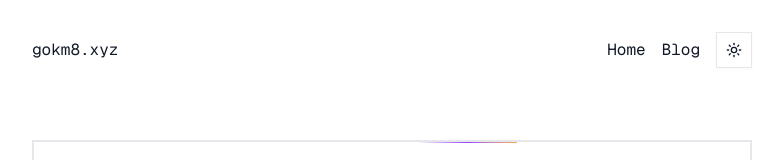
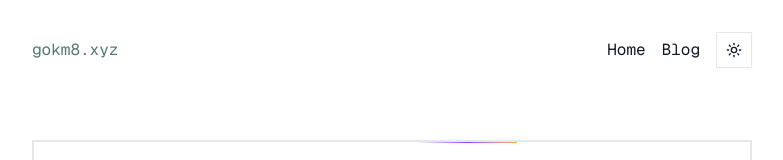
Before and after one commit to gokm8/portfolio-v2, a Next.js app: page / in a window 1280 px wide. Shown: the top 160 px of the page, without its empty margins (248-1031 px from the left). Built offline with nearby package versions, Linux system fonts and the light colour scheme.

Commit message:
update logo to link

```diff
--- a/components/new-home-page/wrapper/Navbar.tsx
+++ b/components/new-home-page/wrapper/Navbar.tsx
@@ -7,7 +7,9 @@ export function Navigation() {
     <Nav>
       <Container>
         <div className='flex items-center justify-between'>
-          <div>gokm8.xyz</div>
+          <Link href='/' className='text-secondary hover:text-primary'>
+            gokm8.xyz
+          </Link>
           <ul className='flex items-center gap-4'>
             <li>
               <Link href='/'>Home</Link>
```
